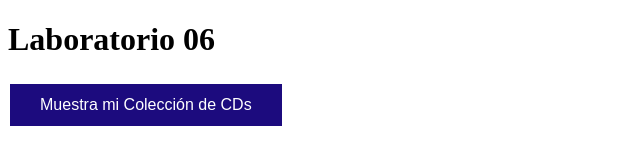
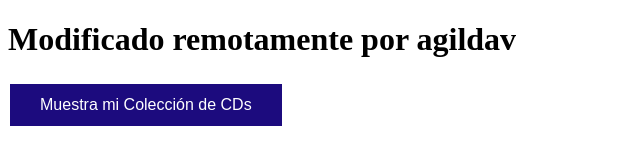
Before and after one commit to armandojeje/Laboratorio_06_ATI, a plain HTML site: page index.html in a window 1280 px wide. Shown: the whole page, without its empty margins (0-640 px from the left). Drawn offline with nearby package versions, Linux system fonts and the light colour scheme.

Commit message:
<h1> modificado

```diff
--- a/index.html
+++ b/index.html
@@ -9,7 +9,7 @@
 	</head>
 
 	<body>
-    <h1>Laboratorio 06</h1>
+    <h1>Modificado remotamente por agildav</h1>
 		<button class="btn" type="button" id="butt">Muestra mi Colección de CDs</button>
 		<br><br>
 		<table id="demo"></table>
```
